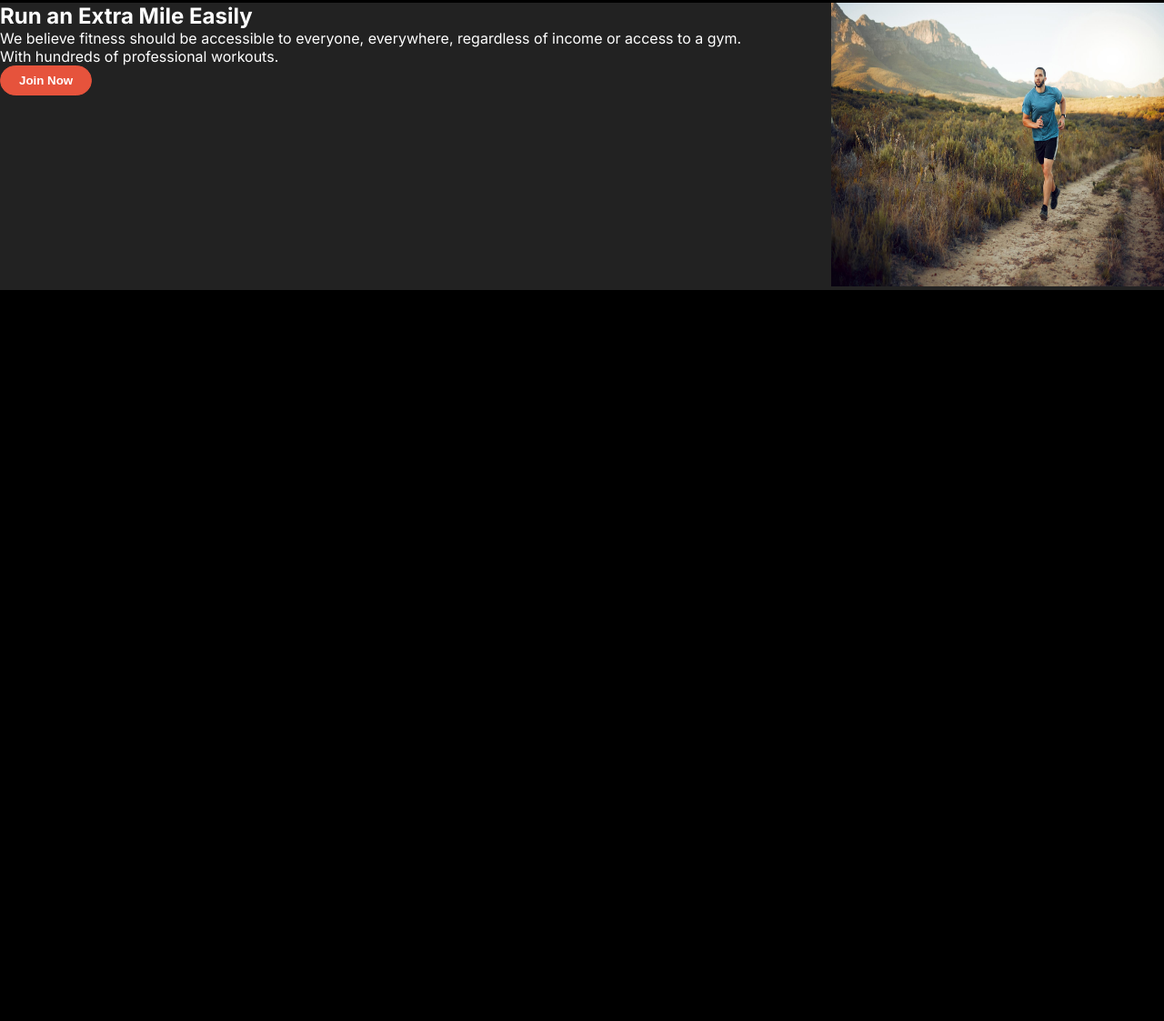
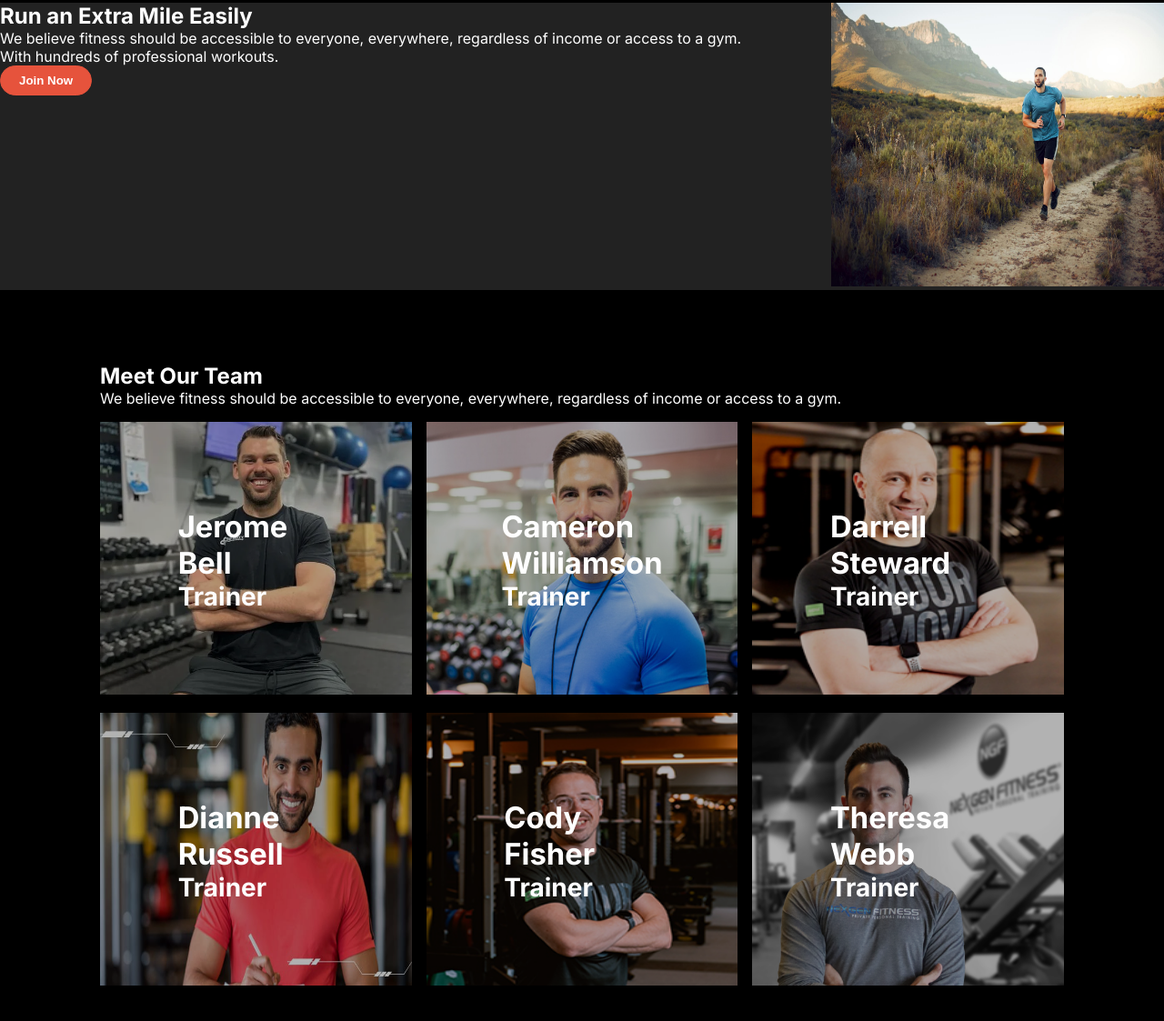
Before and after one commit to mrashid124/Assign2B10-BodyFit, a plain HTML site: page index.html in a window 1280 px wide. Shown: the part 868-1991 px from the top of the page at 91% size. Before the commit the page ends 1187 px from the top, so only its background shows below. Drawn offline with Linux system fonts and the light colour scheme.

Commit message:
Our Team section added

```diff
--- a/Style/style.css
+++ b/Style/style.css
@@ -230,10 +230,51 @@ top: 556px;    */
     margin-top: 48px;
     display: flex;
     gap: 4rem;
-    background: rgb(34, 34, 34);;
+    background: rgb(34, 34, 34);
+    ;
 
 }
+
 .run-miles img {
     width: 366px;
     height: 312px;
 }
+
+/* Meet Our Team */
+.our-team {
+    width: 1060px;
+    height: 782px;
+}
+
+.our-team img {
+    width: 100%;
+    height: 300px;
+    filter: brightness(70%);
+}
+
+.team-images {
+    width: 1060px;
+    height: 604px;
+}
+
+.row-1,
+.row-2 {
+    display: grid;
+    grid-template-columns: 1fr 1fr 1fr;
+    margin: 1rem 0;
+    gap: 1rem;
+}
+
+.team-card {
+    position: relative;
+}
+
+.team-member {
+    position: absolute;
+    top: 50%;
+    left: 50%;
+    color: white;
+    font-size: 28px;
+    font-weight: bold;
+    transform: translate(-50%, -50%);
+}
--- a/index.html
+++ b/index.html
@@ -98,6 +98,61 @@
                 <img src="./images/run.jpg" alt="">
             </div>
           </section>
+          <!-- Meet Our Team -->
+           <section class="container our-team">
+                <h2>Meet Our Team</h2>
+                <p>We believe fitness should be accessible to everyone, everywhere, regardless of income or access to a gym.</p>
+              <div class="team-images">
+                <div class="row-1">
+                    <div class="team-card">
+                        <img src="./images/trainer1.png" alt="">
+                        <div class="team-member">
+                            <h3 class="name">Jerome Bell</h3>
+                            <p class="designation">Trainer</p>
+                        </div>
+                    </div>
+                    <div class="team-card">
+                        <img src="./images/trainer2.png" alt="">
+                        <div class="team-member">
+                            <h3 class="name">Cameron Williamson</h3>
+                            <p class="designation">Trainer</p>
+                        </div>
+                    </div>
+                    <div class="team-card">
+                        <img src="./images/trainer3.png" alt="">
+                        <div class="team-member">
+                            <h3 class="name"> Darrell Steward       </h3>
+                            <p class="designation">Trainer</p>
+                        </div>
+                    </div>
+                </div>
+                <div class="row-2">
+                    <div class="team-card">
+                        <img src="./images/trainer4.png" alt="">
+                        <div class="team-member">
+                            <h3 class="name">Dianne Russell</h3>
+                            <p class="designation">Trainer</p>
+                        </div>
+                    </div>
+                    <div class="team-card">
+                        <img src="./images/trainer5.png" alt="">
+                        <div class="team-member">
+                            <h3 class="name">Cody Fisher</h3>
+                            <p class="designation">Trainer</p>
+                        </div>
+                    </div>
+                    <div class="team-card">
+                        <img src="./images/trainer6.png" alt="">
+                        <div class="team-member">
+                            <h3 class="name">Theresa Webb</h3>
+                            <p class="designation">Trainer</p>
+                        </div>
+                    </div>
+                </div>
+              </div>
+           </section>
+
+
 
 
 
```
